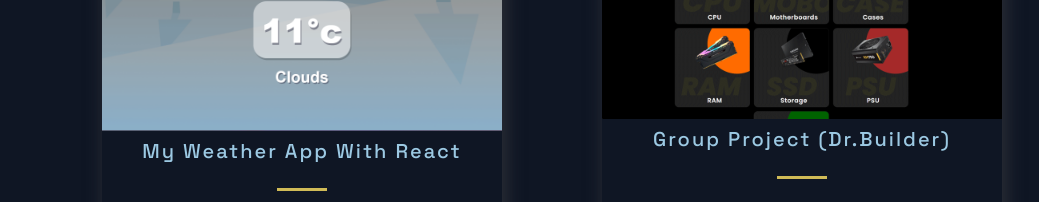
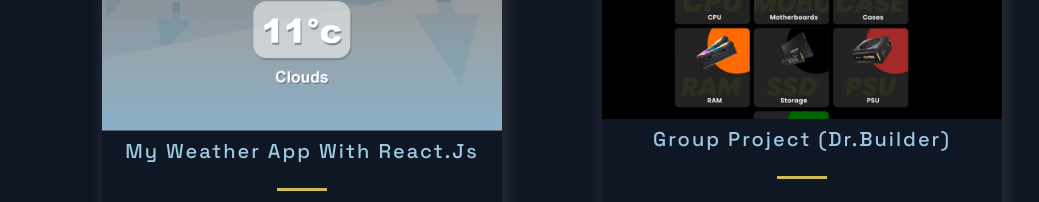
Before and after one commit to charalampos-gatsakos/MyPortfolio-Nextjs, a Next.js app: page / in a window 1280 px wide. Shown: the part 920-1122 px from the top of the page, without its empty margins (88-1127 px from the left). Built offline with nearby package versions, Linux system fonts and the light colour scheme.

Commit message:
const ud

```diff
--- a/src/constants/constants.js
+++ b/src/constants/constants.js
@@ -1,6 +1,6 @@
 export const projects = [
   {
-    title: 'My Weather App With React',
+    title: 'My Weather App With React.Js',
     description: "Using React And Javascript I Have Created My First Weather App That You Can See Tempeture, Dinamic Background And More.",
       image: '/images/My-Weather-App2.png',
       tags: ['React', 'Javascript'],
```
